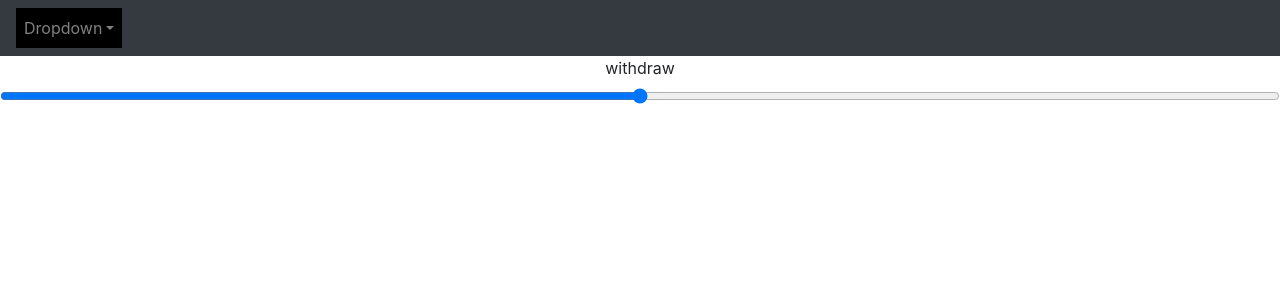
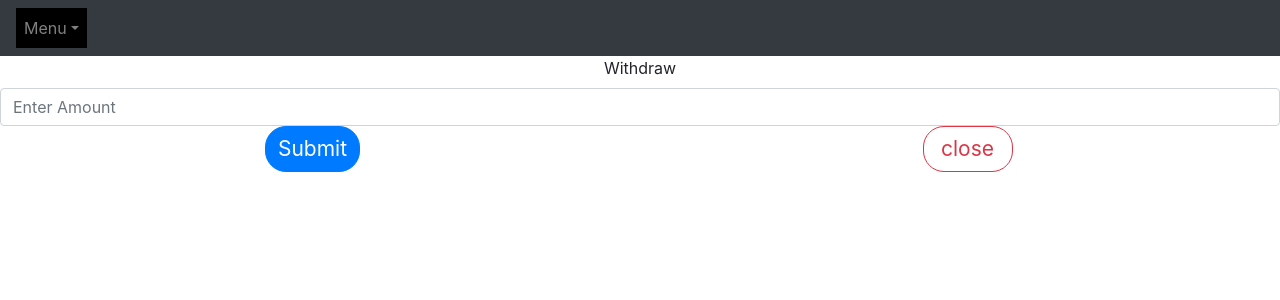
Before and after one commit to NDGP/black-jack-switch, a React (Create React App) app in the folder client/: page /withdraw in a window 1280 px wide. Shown: the top 300 px of the page. Built offline with nearby package versions, Linux system fonts and the light colour scheme; no server answers.

Commit message:
withdraw and deposit appropriately change bankroll in API, still bugged and cant get it to update in real time

```diff
--- a/client/src/components/Deposit.jsx
+++ b/client/src/components/Deposit.jsx
@@ -1,29 +1,54 @@
 import React, { useState } from 'react'
-import { Button, Form } from "react-bootstrap"
+import { Button, Form, Row, Col } from "react-bootstrap"
 import 'bootstrap/dist/css/bootstrap.min.css';
 import "./Popup.css"
+import axios from 'axios';
+import useApplicationData from "../hooks/useApplicationData"
 
-export default function Deposit(onClose) {
+export default function Deposit(props) {
+
+  const {
+    //    state,
+    //   sendBankroll,
+    updateBankroll
+  } = useApplicationData();
 
   const [amount, setAmount] = useState("")
+  let bankroll = props.bank;
+  let newBankroll = parseInt(bankroll) + parseInt(amount)
 
   const handleSubmit = (e) => {
     e.preventDefault();
-    console.log(amount)
+    axios.put("/api/users/2", {
+      bankroll: newBankroll
+    }).then(res => {
+      props.onClose()
+      console.log("Bankroll before update", { bankroll })
+      updateBankroll(newBankroll)
+      console.log("Bankroll after update", { bankroll })
+
+    })
   }
 
+  console.log("amount", amount)
   return (
     <div>
-
-      <Form onSubmit={handleSubmit, onClose}>
+      <Form onSubmit={handleSubmit}>
         <Form.Group controlId="formBasicEmail">
-          <Form.Label>Deposet</Form.Label>
+          <Form.Label>Deposit</Form.Label>
           <Form.Control
-                  value= { amount }
-                  onChange={ (e) => { setAmount(e.target.value) }}
+            value={amount}
+            onChange={(e) => { setAmount(e.target.value) }}
             type="deposit funds"
             placeholder="Enter Amount" />
-
+          <Row>
+            <Col>
+              <Button variant="primary" type="submit">Submit</Button>
+            </Col>
+            <Col>
+              <Button variant="outline-danger" onClick={props.onClose}  >close</Button>
+            </Col>
+          </Row>
         </Form.Group>
       </Form>
     </div>
--- a/client/src/components/Header.jsx
+++ b/client/src/components/Header.jsx
@@ -5,16 +5,16 @@ import Deposit from "./Deposit"
 import Withdraw from "./Withdraw"
 import Registration from "./Registration"
 import Rules from './Rules';
-import { Navbar, NavDropdown, Nav, Image, Button} from "react-bootstrap"
 import Strategy from './Strategy';
+import { Navbar, NavDropdown, Nav, Image, Button } from "react-bootstrap"
 import axios from 'axios';
+import useApplicationData from "../hooks/useApplicationData"
 
 import 'bootstrap/dist/css/bootstrap.min.css';
 import "./Header.css";
 import "./Popup.css"
 import "./NewHeader.css"
 import 'bootstrap/dist/css/bootstrap.min.css';
-import logo from "./images/logoTest.png"
 
 
 export default function Header(props) {
@@ -22,16 +22,19 @@ export default function Header(props) {
   const [selectedMenu, setSelectedMenu] = useState(null)
   const [isLogedIn, setIsLogedIn] = useState(false)
 
+  const { state,
+    sendBankroll,
+    updateBankroll
+  } = useApplicationData();
 
   // let loginCheck = () =>{
   //   setIsLogedIn(true);
   // }
 
-
   useEffect(() => {
     axios.get("/api/users/user").then(res => {
       console.log(res)
-        if (res.data === "no session found"){
+      if (res.data === "no session found") {
         console.log("no session")
       } else {
         //logedIn = true
@@ -49,7 +52,7 @@ export default function Header(props) {
     })
   }
 
-  if (isLogedIn === false){
+  if (isLogedIn === false) {
 
 
     return (
@@ -59,7 +62,7 @@ export default function Header(props) {
         <Navbar.Collapse id="responsive-navbar-nav">
           <Nav className="mr-auto">
 
-          <NavDropdown title="Dropdown" id="collasible-nav-dropdown">
+            <NavDropdown title="Menu" id="collasible-nav-dropdown">
               <NavDropdown.Item onClick={() => setSelectedMenu("register")}>Register</NavDropdown.Item>
               <Popup open={selectedMenu === "register"} onClose={() => setSelectedMenu(null)}>
                 <Registration onClose={() => setSelectedMenu(null)}></Registration>
@@ -72,11 +75,12 @@ export default function Header(props) {
               </Popup>
               <NavDropdown.Item onClick={() => setSelectedMenu("deposit")}>Deposit</NavDropdown.Item>
               <Popup open={selectedMenu === "deposit"} onClose={() => setSelectedMenu(null)}>
-                <Deposit></Deposit>
+                <Deposit
+                  onClose={() => setSelectedMenu(null)}></Deposit>
               </Popup>
               <NavDropdown.Item onClick={() => setSelectedMenu("withdraw")}>Withdraw</NavDropdown.Item>
               <Popup open={selectedMenu === "withdraw"} onClose={() => setSelectedMenu(null)}>
-                <Withdraw></Withdraw>
+                <Withdraw onClose={() => setSelectedMenu(null)}> </Withdraw>
               </Popup>
               <NavDropdown.Item onClick={() => setSelectedMenu("rules")}>Rules</NavDropdown.Item>
               <Popup open={selectedMenu === "rules"} onClose={() => setSelectedMenu(null)}>
@@ -92,7 +96,7 @@ export default function Header(props) {
       </Navbar>
 
     )
-  }else{
+  } else {
     return (
       <Navbar collapseOnSelect expand="lg" bg="dark" variant="dark">
 
@@ -100,7 +104,7 @@ export default function Header(props) {
         <Navbar.Collapse id="responsive-navbar-nav">
           <Nav className="mr-auto">
 
-          <NavDropdown title="Dropdown" id="collasible-nav-dropdown">
+            <NavDropdown title="Menu" id="collasible-nav-dropdown">
               <NavDropdown.Item onClick={() => setSelectedMenu("register")}>Register</NavDropdown.Item>
               <Popup open={selectedMenu === "register"} onClose={() => setSelectedMenu(null)}>
                 <Registration onClose={() => setSelectedMenu(null)}></Registration>
@@ -111,11 +115,19 @@ export default function Header(props) {
               </Popup>
               <NavDropdown.Item onClick={() => setSelectedMenu("deposit")}>Deposit</NavDropdown.Item>
               <Popup open={selectedMenu === "deposit"} onClose={() => setSelectedMenu(null)}>
-                <Deposit></Deposit>
+                <Deposit
+                  // update={() => updateBankroll}
+                  bank={sendBankroll()}
+                  onClose={() => setSelectedMenu(null)}>
+                </Deposit>
               </Popup>
               <NavDropdown.Item onClick={() => setSelectedMenu("withdraw")}>Withdraw</NavDropdown.Item>
               <Popup open={selectedMenu === "withdraw"} onClose={() => setSelectedMenu(null)}>
-                <Withdraw></Withdraw>
+                <Withdraw
+                  // update={() => updateBankroll}
+                  bank={sendBankroll()}
+                  onClose={() => setSelectedMenu(null)} >
+                  </Withdraw>
               </Popup>
               <NavDropdown.Item onClick={() => setSelectedMenu("rules")}>Rules</NavDropdown.Item>
               <Popup open={selectedMenu === "rules"} onClose={() => setSelectedMenu(null)}>
@@ -128,11 +140,10 @@ export default function Header(props) {
             </NavDropdown>
           </Nav>
           <Nav>
-            <Button onClick = { signOut }>Logout</Button>
+            <Button onClick={signOut}>Logout</Button>
           </Nav>
         </Navbar.Collapse>
       </Navbar>
-
     )
   }
 }
--- a/client/src/components/Login.jsx
+++ b/client/src/components/Login.jsx
@@ -28,7 +28,6 @@ export default function Login({props, onClose, logIn }) {
                 } else {
                     logIn()
                     onClose()
-                    res.render('/')
                 }
 
             }).catch(res => {
--- a/client/src/components/Rules.jsx
+++ b/client/src/components/Rules.jsx
@@ -1,11 +1,14 @@
-import { Button } from "react-bootstrap"
+import { Button, Form, Col, Alert, Row } from "react-bootstrap"
 import 'bootstrap/dist/css/bootstrap.min.css';
 import "./Popup.css"
 
 
-export default function Rules(onClose) {
+export default function Rules( { onClose } ) {
+
+
     return (
         <div>
+            <Form>
                 <h1> Blackjack switch rules</h1>
                 <ul>
                     <li>All rules are based on conventional blackjack unless otherwise noted.</li>
@@ -17,7 +20,12 @@ export default function Rules(onClose) {
                     <li>If dealer has 22 it's a push, unless player has blackjack.</li>
                     <li>The European no-hole-card rule is used. Meaning the dealer is only dealt one card originally and doesn't check for Blackjack if he has a 10 or ace.</li>
                 </ul>
+                <Row>
+                    <Col>
                         <Button variant="outline-danger" onClick={onClose} >close</Button>
+                    </Col>
+                </Row>
+            </Form>
         </div>
     )
 }
--- a/client/src/components/Strategy.jsx
+++ b/client/src/components/Strategy.jsx
@@ -3,7 +3,7 @@ import 'bootstrap/dist/css/bootstrap.min.css';
 import "./Popup.css"
 
 
-export default function Strategy(onClose) {
+export default function Strategy( { onClose } ) {
     return (
         <div>
             <Form>
--- a/client/src/components/Withdraw.jsx
+++ b/client/src/components/Withdraw.jsx
@@ -1,27 +1,47 @@
 import React, { useState } from 'react'
-import {  Form } from "react-bootstrap"
+import { Button, Form, Row, Col } from "react-bootstrap"
 import 'bootstrap/dist/css/bootstrap.min.css';
 import "./Popup.css"
+import axios from 'axios';
 
-export default function Withdraw(onClose) {
+export default function Withdraw( props ) {
 
-  const [value, setValue] = useState("")
-
+  const [amount, setAmount] = useState("")
+  let bankroll = props.bank;
+  let newBankroll = parseInt(bankroll) - parseInt(amount)
 
   const handleSubmit = (e) => {
     e.preventDefault();
-    console.log(value)
-}
+    axios.put("/api/users/2", {
+     bankroll: newBankroll
+    }).then(res => {
+      console.log("Bankroll updated", {bankroll} )
 
+      props.onClose()
+    })
+  }
+
+  console.log("amount", amount)
   return (
-
     <div>
-        <Form onSubmit={handleSubmit, onClose}>
-            <Form.Group controlId="formBasicRange">
-              <Form.Label>withdraw</Form.Label>
-              <Form.Control type="range" />
-            </Form.Group>
-        </Form>
+      <Form onSubmit={handleSubmit}>
+        <Form.Group controlId="formBasicEmail">
+          <Form.Label>Withdraw</Form.Label>
+          <Form.Control
+            value={amount}
+            onChange={(e) => { setAmount(e.target.value) }}
+            type="deposit funds"
+            placeholder="Enter Amount" />
+          <Row>
+            <Col>
+              <Button variant="primary" type="submit">Submit</Button>
+            </Col>
+            <Col>
+              <Button variant="outline-danger" onClick = { props.onClose }  >close</Button>
+            </Col>
+          </Row>
+        </Form.Group>
+      </Form>
     </div>
   )
 }
--- a/client/src/hooks/useApplicationData.js
+++ b/client/src/hooks/useApplicationData.js
@@ -83,8 +83,14 @@ export default function useApplicationData() {
   }, []);
 
 
+  const sendBankroll = () => {
+    let bankroll = state.bankroll;
+    return bankroll;
+  }
+
   //betting / money handling
   const updateBankroll = (newBankroll) => {
+    console.log("are you working")
     setState(prev => ({ ...prev, bankroll: newBankroll, initBankroll: newBankroll }));
   }
 
@@ -227,6 +233,6 @@ export default function useApplicationData() {
   return {
     state, updateHand,
     spawnSplitHand, updateActions,
-    updateBankroll, addBet, clearBet, updateBet
+    updateBankroll, addBet, clearBet, updateBet, sendBankroll
   }
 }
```
Also changed, not shown: client/src/components/Home.jsx (line endings or trailing spaces), client/src/components/Registration.jsx (line endings or trailing spaces). Lines whose indentation alone changed are shown as unchanged.
